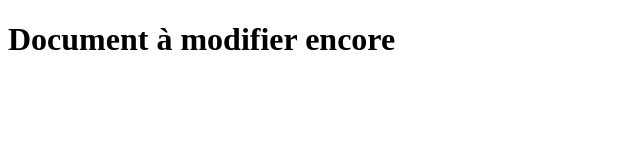
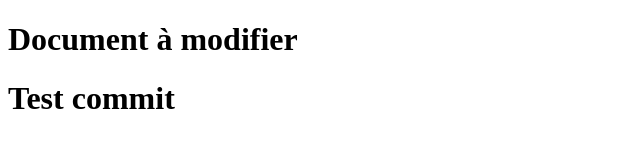
Before and after one commit to Yannis-Hammou/team-jaguar, a plain HTML site: page index.html in a window 1280 px wide. Shown: the whole page, without its empty margins (0-640 px from the left). Drawn offline with Linux system fonts and the light colour scheme.

Commit message:
new commit

```diff
--- a/assets/app.js
+++ b/assets/app.js
@@ -0,0 +1 @@
+/** git fetch pour savoir si y a changement */
--- a/index.html
+++ b/index.html
@@ -7,7 +7,9 @@
     <title>Test git team</title>
     <link rel="stylesheet" href="assets/app.css">
 <body>
-    <h1>Document à modifier encore</h1>
+    <h1>Document à modifier</h1>
+    <h1>Test commit</h1>
+
     <script src="assets/app.js"></script>
 </body>
 </html>
```
